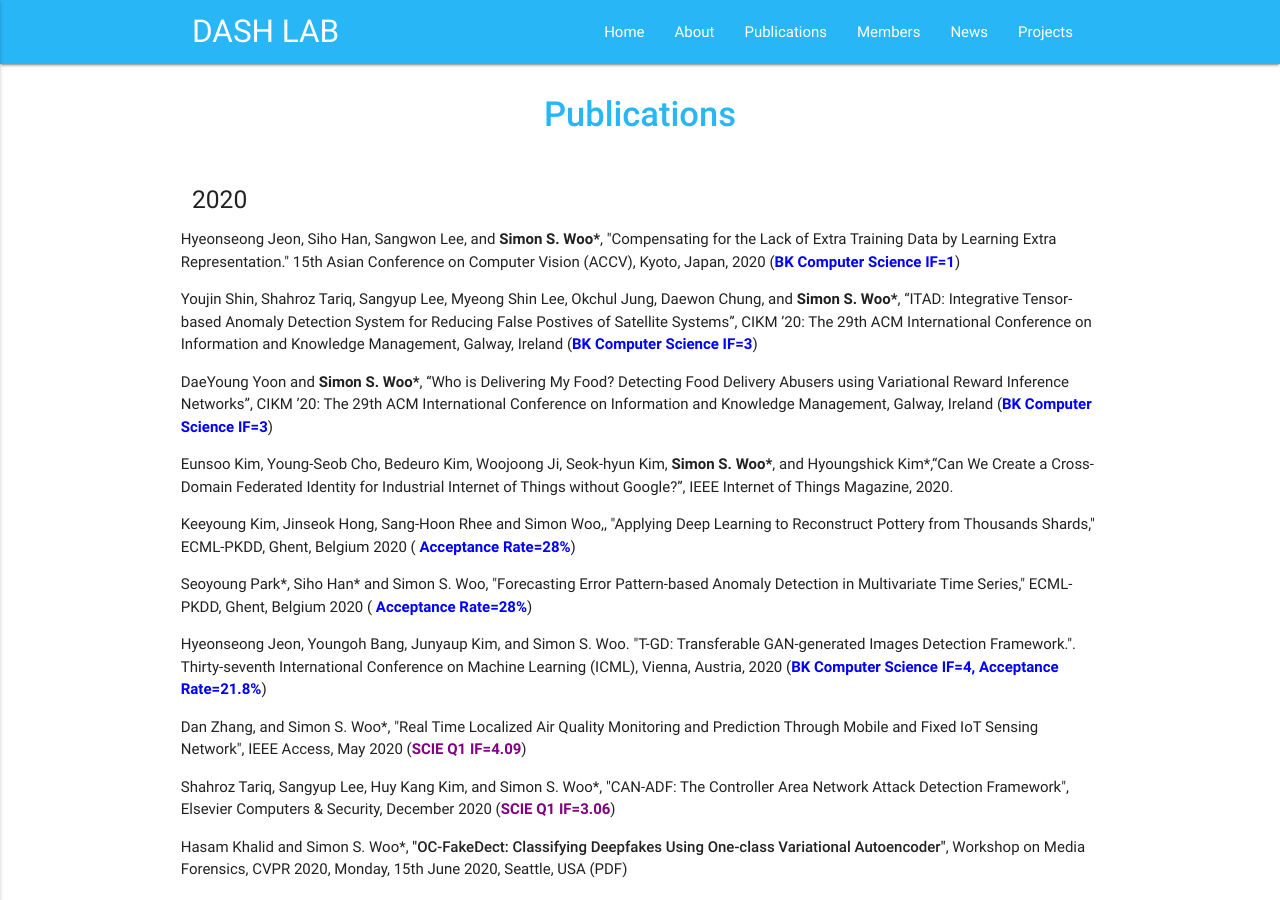
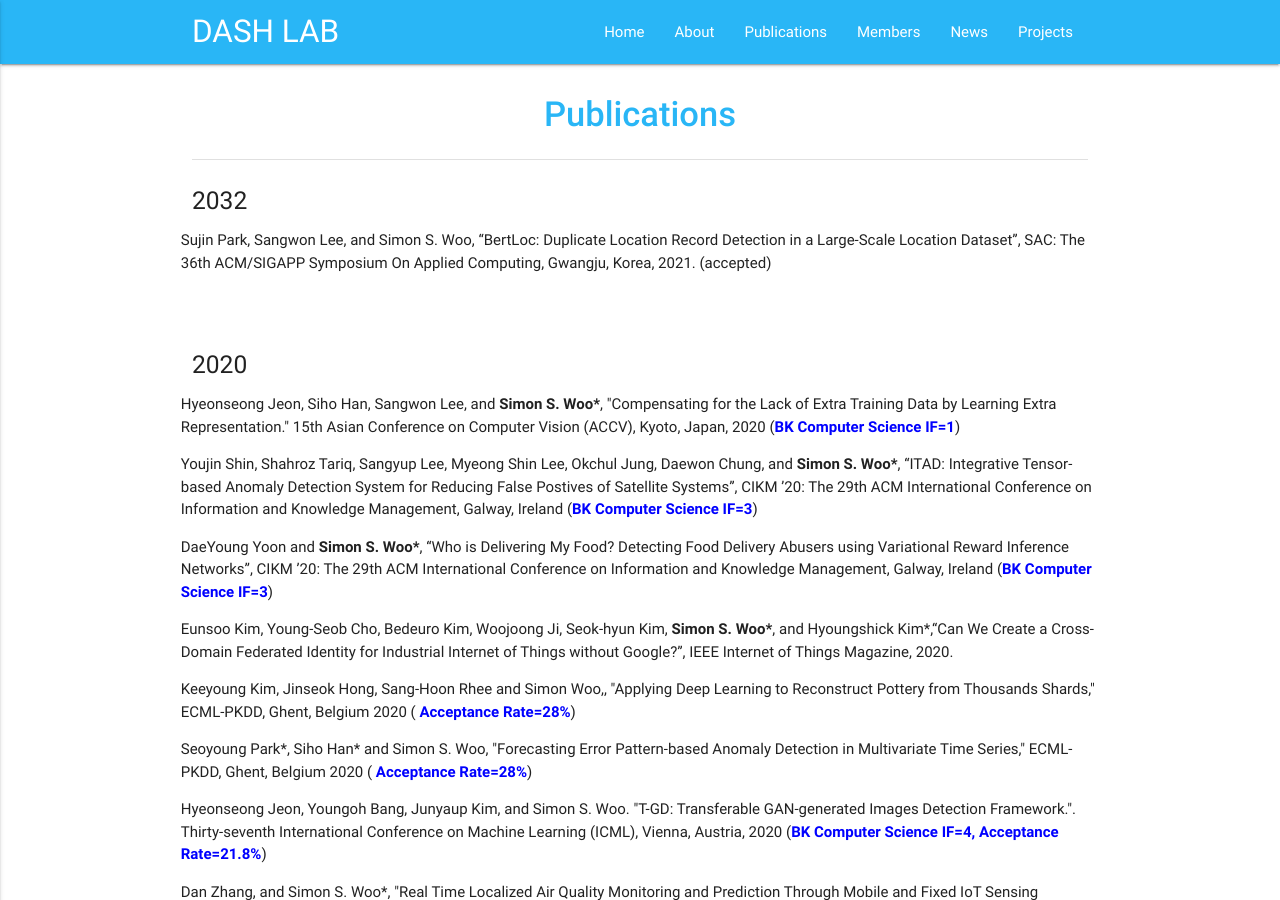
Before and after one commit to Yurim990507/DASH-Lab.github.io, a Jekyll site: the page built from example2.md, in a window 1280 px wide and 900 px high. Built offline with Jekyll 4.4.1, drawn with Linux system fonts in a browser that asks for light colours.

Commit message:
Update example2.md

```diff
--- a/example2.md
+++ b/example2.md
@@ -5,6 +5,20 @@ permalink: /Publications/
 ---
 
 <h1 class="page-title">Publications</h1>
+
+
+<div class="divider"></div>
+<div class="section">
+    <h5>2032</h5>
+    <div class="row">
+
+<p> Sujin Park, Sangwon Lee, and Simon S. Woo, “BertLoc: Duplicate Location Record Detection in a Large-Scale Location Dataset”, SAC: The 36th ACM/SIGAPP Symposium On Applied Computing, Gwangju, Korea, 2021. (accepted)</p>
+
+    </div>
+</div>
+
+
+
 
 <div class="section">
     <h5>2020</h5>
```
